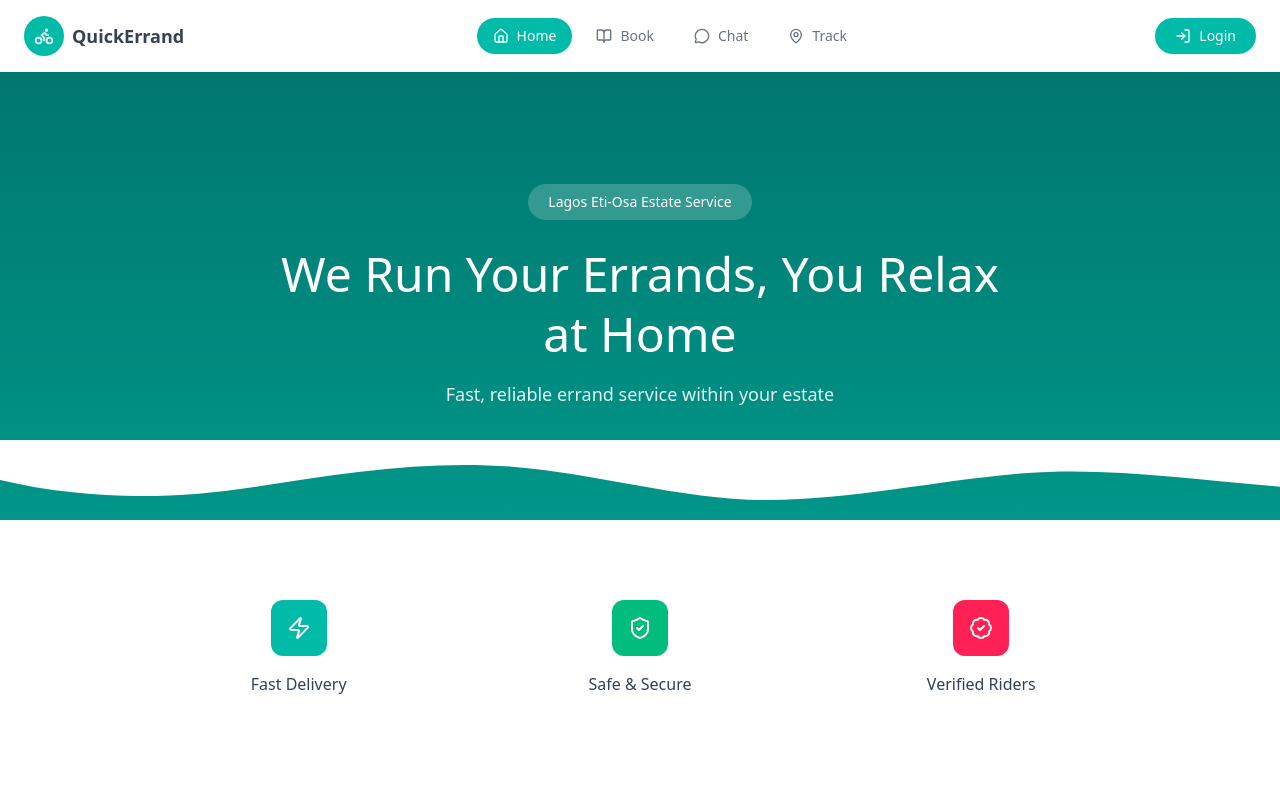
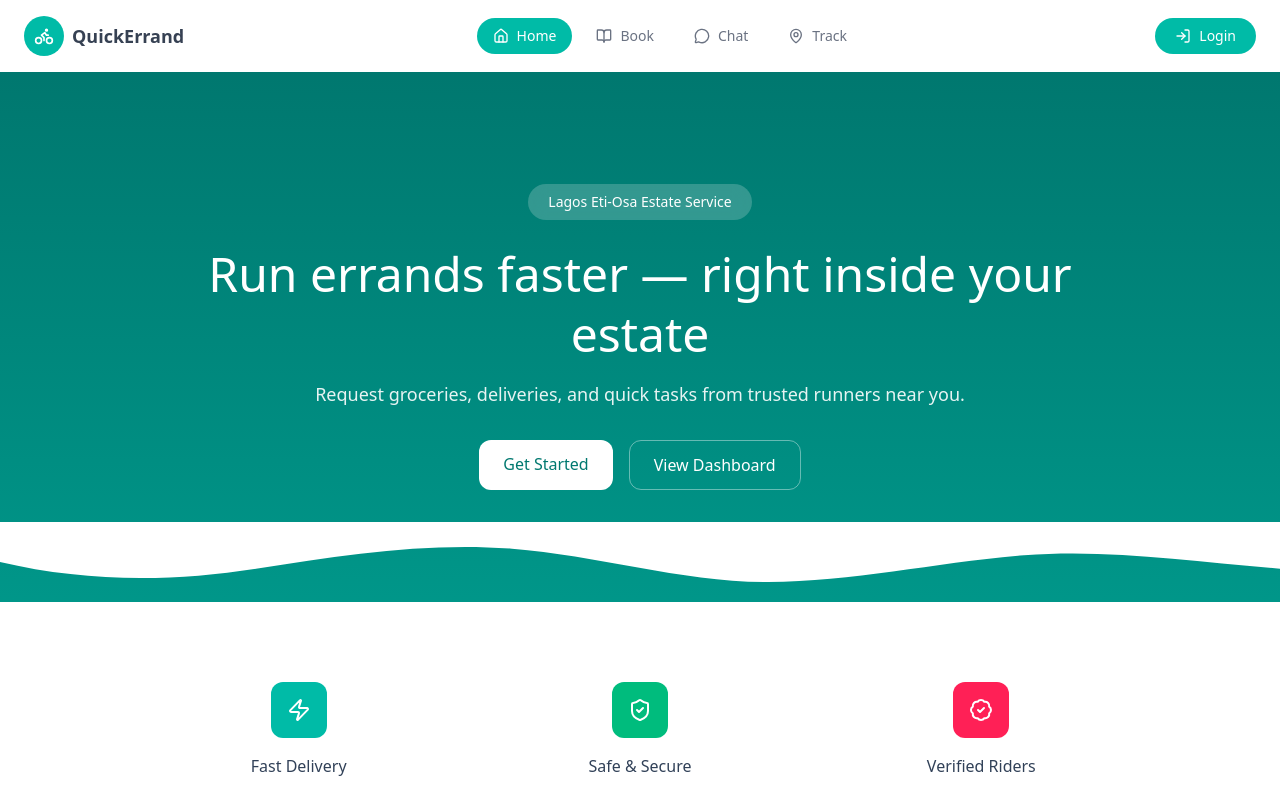
Before and after one commit to Ifaniyi/quick-errand, a React (Vite) app: page / in a window 1280 px wide. Shown: the top 800 px of the page. Built offline with nearby package versions, Linux system fonts and the light colour scheme.

Commit message:
Improve landing page hero and add dashboard routing

```diff
--- a/src/App.tsx
+++ b/src/App.tsx
@@ -1,7 +1,9 @@
 import { Routes, Route } from "react-router-dom";
 import Header from "./components/Header";
 
+// Pages
 import Home from "./pages/Home";
+import Dashboard from "./pages/Dashboard";
 import Service from "./pages/Service";
 import Shops from "./pages/Shops";
 import Rider from "./pages/Rider";
@@ -11,43 +13,28 @@ import Login from "./pages/Login";
 import WhereTo from "./pages/WhereTo";
 import Summary from "./pages/Summary";
 
-
-
-
 function App() {
   return (
     <>
       <Header />
 
       <Routes>
-        {/* Home */}
+        {/* Public */}
         <Route path="/" element={<Home />} />
+        <Route path="/login" element={<Login />} />
 
-        {/* Services */}
+        {/* Main App */}
+        <Route path="/dashboard" element={<Dashboard />} />
+
         <Route path="/services/:service" element={<Service />} />
-
-        {/* Shops */}
         <Route path="/shops" element={<Shops />} />
-
-        {/* Riders */}
         <Route path="/riders/:id" element={<Rider />} />
 
-        {/* Summary */}
+        <Route path="/where-to/:service" element={<WhereTo />} />
         <Route path="/summary" element={<Summary />} />
-
-
-        {/* Where to */}
-        <Route path="/where-to/:service" element={<WhereTo />} />
-
-        {/* Auth */}
-        <Route path="/login" element={<Login />} />
         <Route path="/shops/:id/request" element={<RequestDetails />} />
 
-
-        {/* Protected (later) */}
         <Route path="/book" element={<Book />} />
-        <Route path="/chat" element={<div>Chat Page</div>} />
-        <Route path="/track" element={<div>Track Page</div>} />
       </Routes>
     </>
   );
--- /dev/null
+++ b/src/pages/Dashboard.tsx
@@ -0,0 +1,25 @@
+import ShopsInEstate from "../components/ShopsInEstate";
+import Riders from "../components/Riders";
+
+export default function Dashboard() {
+  return (
+    <section className="min-h-screen bg-slate-50 py-16">
+      <div className="max-w-6xl mx-auto px-6">
+
+        <h1 className="text-2xl font-semibold mb-6">
+          Welcome 👋
+        </h1>
+
+        <div className="mb-12">
+          <button className="bg-teal-500 text-white px-6 py-3 rounded-xl">
+            Create Request
+          </button>
+        </div>
+
+        <ShopsInEstate />
+        <Riders />
+
+      </div>
+    </section>
+  );
+}
--- a/src/pages/Home.tsx
+++ b/src/pages/Home.tsx
@@ -1,9 +1,6 @@
 import Features from "../components/Features";
 import ServiceCards from "../components/ServiceCards";
-import ShopsInEstate from "../components/ShopsInEstate";
-import Riders from "../components/Riders";
 import Footer from "../components/Footer";
-
 
 export default function Home() {
   return (
@@ -19,13 +16,30 @@ export default function Home() {
 
           {/* Main heading */}
           <h1 className="text-4xl md:text-5xl font-light leading-tight mb-4">
-            We Run Your Errands, You Relax <br /> at Home
+            Run errands faster — right inside your estate
           </h1>
 
           {/* Subtitle */}
           <p className="text-base md:text-lg text-white/90">
-            Fast, reliable errand service within your estate
+            Request groceries, deliveries, and quick tasks from trusted runners near you.
           </p>
+
+          {/* CTA Buttons */}
+          <div className="mt-8 flex justify-center gap-4">
+            <a
+              href="/login"
+              className="bg-white text-teal-700 px-6 py-3 rounded-xl font-medium hover:bg-gray-100 transition"
+            >
+              Get Started
+            </a>
+
+            <a
+              href="/dashboard"
+              className="border border-white/40 px-6 py-3 rounded-xl hover:bg-white/10 transition"
+            >
+              View Dashboard
+            </a>
+          </div>
         </div>
 
         {/* Wave divider */}
@@ -42,12 +56,10 @@ export default function Home() {
           </svg>
         </div>
       </section>
+
       <Features />
       <ServiceCards />
-      <ShopsInEstate />
-      <Riders />
       <Footer />
-
     </>
   );
 }
```
